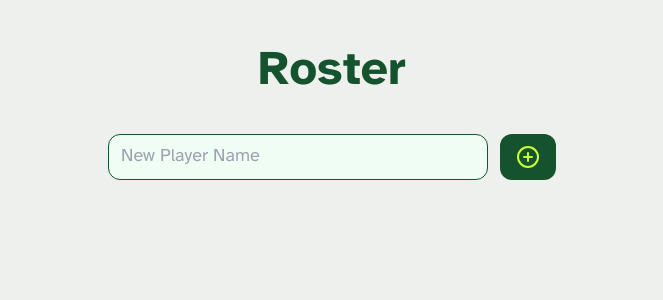
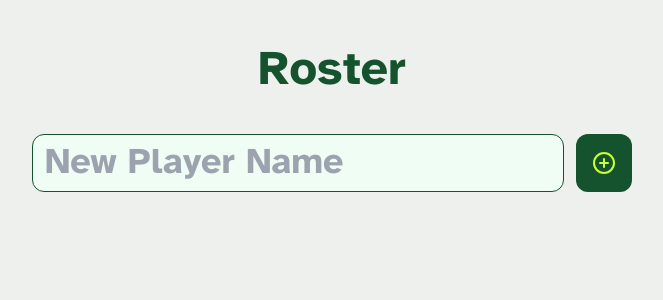
Before and after one commit to speiffer829/golf-scorecard, a SvelteKit app: page /roster in a window 1280 px wide. Shown: the top 300 px of the page, without its empty margins (308-971 px from the left). Built offline with nearby package versions, Linux system fonts and the light colour scheme.

Commit message:
Bigger font in input for names

```diff
--- a/src/app.css
+++ b/src/app.css
@@ -71,6 +71,10 @@ h1 {
 		@media (prefers-color-scheme: light) {
 			background-color: theme('colors.green.900');
 			color: theme('colors.green.100');
+
+			&:hover {
+				background-color: theme('colors.green.500');
+			}
 		}
 	}
 }
--- a/src/routes/roster/+page.svelte
+++ b/src/routes/roster/+page.svelte
@@ -32,12 +32,12 @@
 
 <h1 class="pt-10">Roster</h1>
 
-<form class="mx-auto mt-8 flex max-w-md gap-3" onsubmit={handle_submit}>
+<form class="mx-auto mt-8 flex gap-3" onsubmit={handle_submit}>
 	<input
 		type="text"
 		name="new_player"
 		placeholder="New Player Name"
-		class="block flex-1 rounded-xl border border-green-900 bg-green-50 px-3 py-2 font-atkinson text-lg text-green-950 outline-offset-4 focus:outline-1 focus:outline-green-100 dark:border-green-100"
+		class="block w-5 flex-1 rounded-xl border border-green-900 bg-green-50 px-3 py-2 font-atkinson text-4xl font-bold text-green-950 outline-offset-4 focus:outline-1 focus:outline-green-100 dark:border-green-100"
 		autocomplete="off"
 	/>
 	<button class="btn rounded-xl" type="submit"
```
